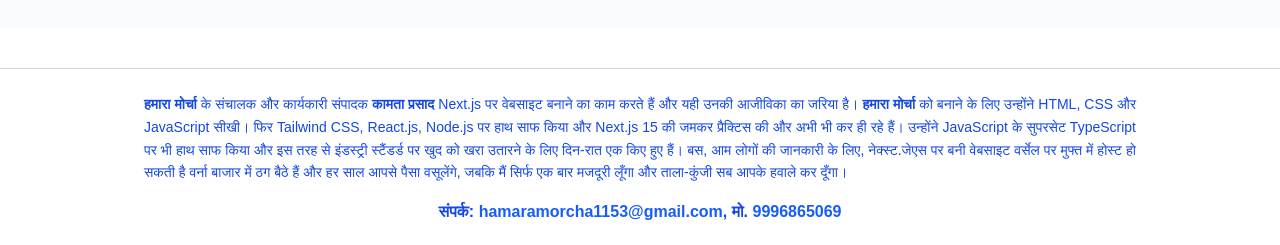
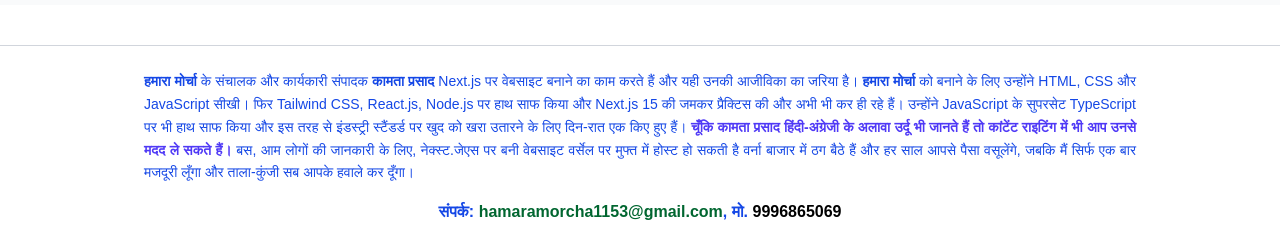
Before and after one commit to kp1153/hm, a Next.js app: page / in a window 1280 px wide. Shown: the part 552-797 px from the top of the page. Built offline with nearby package versions, Linux system fonts and the light colour scheme; no server answers; the database is empty.

Commit message:
Updated files or changes

```diff
--- a/src/components/Footer.tsx
+++ b/src/components/Footer.tsx
@@ -8,11 +8,12 @@
           <strong>हमारा मोर्चा</strong> को बनाने के लिए उन्होंने HTML, CSS और JavaScript सीखी। फिर Tailwind CSS, React.js, Node.js पर हाथ साफ किया{' '}
           और Next.js 15 की जमकर प्रैक्टिस की और अभी भी कर ही रहे हैं।{' '}
           उन्होंने JavaScript के सुपरसेट TypeScript पर भी हाथ साफ किया और इस तरह से इंडस्ट्री स्टैंडर्ड पर खुद को खरा उतारने के लिए{' '}
-          दिन-रात एक किए हुए हैं। बस, आम लोगों की जानकारी के लिए, नेक्स्ट.जेएस पर बनी वेबसाइट वर्सेल पर मुफ्त में होस्ट हो सकती है वर्ना बाजार में ठग बैठे हैं और हर साल आपसे पैसा वसूलेंगे, जबकि मैं सिर्फ एक बार मजदूरी लूँगा और ताला-कुंजी सब आपके हवाले कर दूँगा।
+          दिन-रात एक किए हुए हैं। <strong className="text-indigo-600">चूँकि कामता प्रसाद हिंदी-अंग्रेजी के अलावा उर्दू भी जानते हैं तो कांटेंट राइटिंग में भी आप उनसे मदद ले सकते हैं।</strong>{' '}
+          बस, आम लोगों की जानकारी के लिए, नेक्स्ट.जेएस पर बनी वेबसाइट वर्सेल पर मुफ्त में होस्ट हो सकती है वर्ना बाजार में ठग बैठे हैं और हर साल आपसे पैसा वसूलेंगे, जबकि मैं सिर्फ एक बार मजदूरी लूँगा और ताला-कुंजी सब आपके हवाले कर दूँगा।
         </p>
 
         <p className="text-center text-base font-semibold">
-          संपर्क: <a href="mailto:hamaramorcha1153@gmail.com" className="text-blue-600 hover:underline">hamaramorcha1153@gmail.com</a>, मो. <a href="tel:9996865069" className="text-blue-600 hover:underline">9996865069</a>
+          संपर्क: <a href="mailto:hamaramorcha1153@gmail.com" className="text-green-800 hover:underline">hamaramorcha1153@gmail.com</a>, मो. <a href="tel:9996865069" className="text-black hover:underline">9996865069</a>
         </p>
       </div>
     </footer>
```
